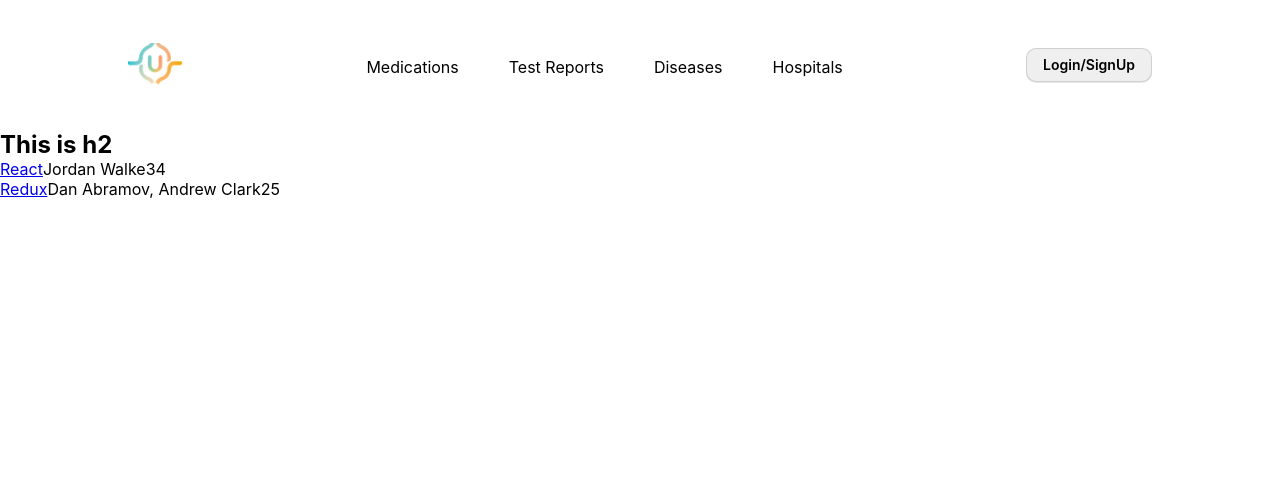
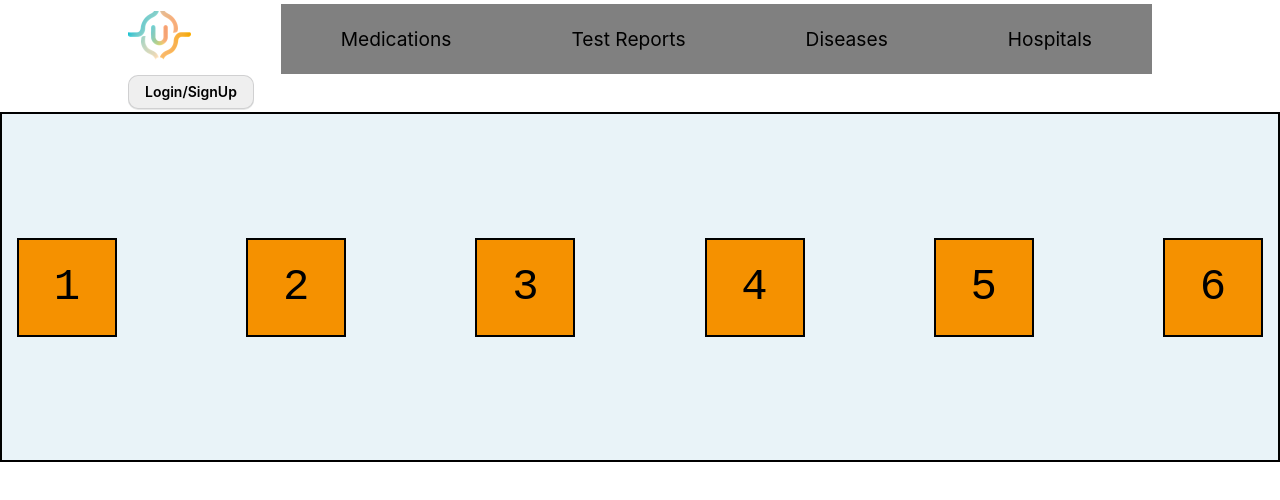
Before and after one commit to itanaysharma/Unified-Health-Interface, a React (Create React App) app: page / in a window 1280 px wide. Shown: the top 500 px of the page. Built offline with nearby package versions, Linux system fonts and the light colour scheme.

Commit message:
Commit after learning flex box

```diff
--- a/src/App.css
+++ b/src/App.css
@@ -4,8 +4,8 @@
   padding: 0;
 }
 .nav--logo {
-  width: 55px;
-  padding-top: 10px;
+  width: 5vw;
+  padding-top: 1vh;
 }
 /* body {
   padding: 10px;
@@ -13,10 +13,12 @@
 
 header {
   /* color: white; */
+  font-size: 1.5vw;
   display: flex;
+  flex-wrap: wrap;
   justify-content: space-between;
   align-items: center;
-  padding: 30px 10%;
+  padding: 3px 10%;
 }
 
 header a {
@@ -24,25 +26,24 @@ header a {
 }
 
 .nav__links {
-  /* display: flex; */
-  list-style: none;
+  background-color: gray;
+  display: flex;
   justify-content: space-evenly;
+  align-items: center;
+  align-content: center;
   height: 70px;
 }
 
-.nav__links li {
-  display: inline-block;
-  padding-top: 27px;
-  margin-left: 25px;
-  margin-right: 25px;
+.nav__links > div {
+  padding: 0px 60px 0px;
 }
 
-.nav__links li a {
+.nav__links div a {
   text-decoration: none;
   transition: all 0.3s ease 0s;
 }
 
-.nav__links li a:hover {
+.nav__links div a:hover {
   color: #4200ff;
 }
 
@@ -105,3 +106,28 @@ header a {
   background-color: #298e46;
   box-shadow: rgba(20, 70, 32, 0.2) 0 1px 0 inset;
 }
+.flex-container {
+  font-family: monospace;
+  text-align: center;
+  font-size: 44px;
+}
+.flex-container {
+  display: flex;
+  flex-wrap: wrap;
+  background-color: #e9f3f8;
+  border: 2px solid #000;
+  /* flex-direction: column; */
+  justify-content: space-between;
+  align-items: center;
+  height: 350px;
+  align-content: center;
+}
+
+.flex-container > div {
+  width: 100px;
+  margin: 20px 15px;
+  padding: 10px;
+  line-height: 75px;
+  background-color: #f59100;
+  border: 2px solid #000;
+}
--- a/src/App.js
+++ b/src/App.js
@@ -1,41 +1,12 @@
 import "./App.css";
 import SignUp from "./Signup.js";
 import Navbar from "./Navbar.js";
-const list = [
-  {
-    title: "React",
-    url: "https://reactjs.org/",
-    author: "Jordan Walke",
-    num_comments: 3,
-    points: 4,
-    objectID: 0,
-  },
-  {
-    title: "Redux",
-    url: "https://redux.js.org/",
-    author: "Dan Abramov, Andrew Clark",
-    num_comments: 2,
-    points: 5,
-    objectID: 1,
-  },
-];
+
 function App() {
   return (
     <div>
       <Navbar />
       <SignUp />
-      {list.map(function (item) {
-        return (
-          <div key={item.objectID}>
-            <span>
-              <a href={item.url}>{item.title}</a>
-            </span>
-            <span>{item.author}</span>
-            <span>{item.num_comments}</span>
-            <span>{item.points}</span>
-          </div>
-        );
-      })}
     </div>
   );
 }
--- a/src/Navbar.js
+++ b/src/Navbar.js
@@ -5,28 +5,28 @@ export default function Navbar() {
     <header>
       <img className="nav--logo" src="./UNI_logo.png" alt="no" />
       <nav className="nav">
-        <ul className="nav__links">
-          <li>
+        <div className="nav__links">
+          <div>
             <a href="https://www.pluralsight.com/guides/how-to-render-%22a%22-with-optional-href-in-react">
               Medications
             </a>
-          </li>
-          <li>
+          </div>
+          <div>
             <a href="https://www.pluralsight.com/guides/how-to-render-%22a%22-with-optional-href-in-react">
               Test Reports
             </a>
-          </li>
-          <li>
+          </div>
+          <div>
             <a href="https://www.pluralsight.com/guides/how-to-render-%22a%22-with-optional-href-in-react">
               Diseases
             </a>
-          </li>
-          <li>
+          </div>
+          <div>
             <a href="https://www.pluralsight.com/guides/how-to-render-%22a%22-with-optional-href-in-react">
               Hospitals
             </a>
-          </li>
-        </ul>
+          </div>
+        </div>
 
         {/* <h3>
           <button>Medications</button>
--- a/src/Signup.js
+++ b/src/Signup.js
@@ -1,5 +1,14 @@
 import React from "react";
-
+import "./App.css";
 export default function SignUp() {
-  return <h2>This is h2</h2>;
+  return (
+    <div class="flex-container">
+      <div>1</div>
+      <div>2</div>
+      <div>3</div>
+      <div>4</div>
+      <div>5</div>
+      <div>6</div>
+    </div>
+  );
 }
```
